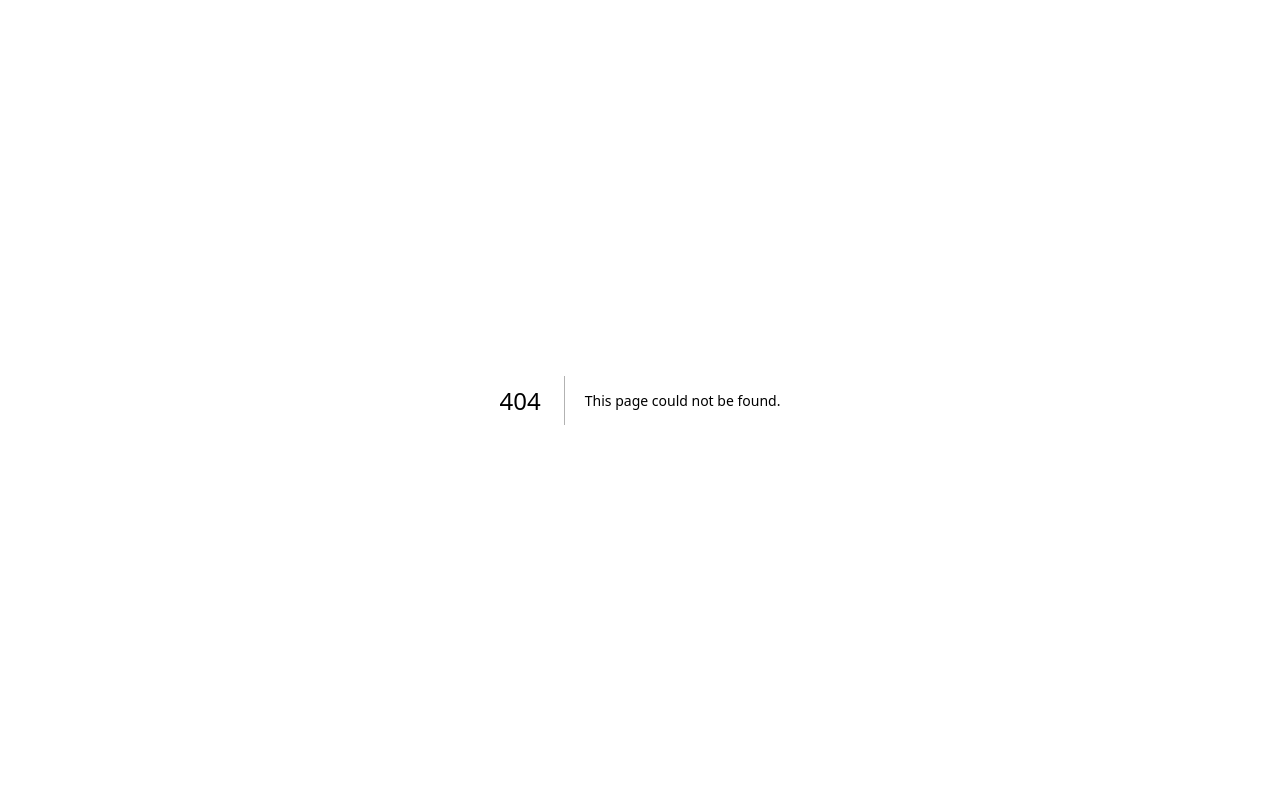
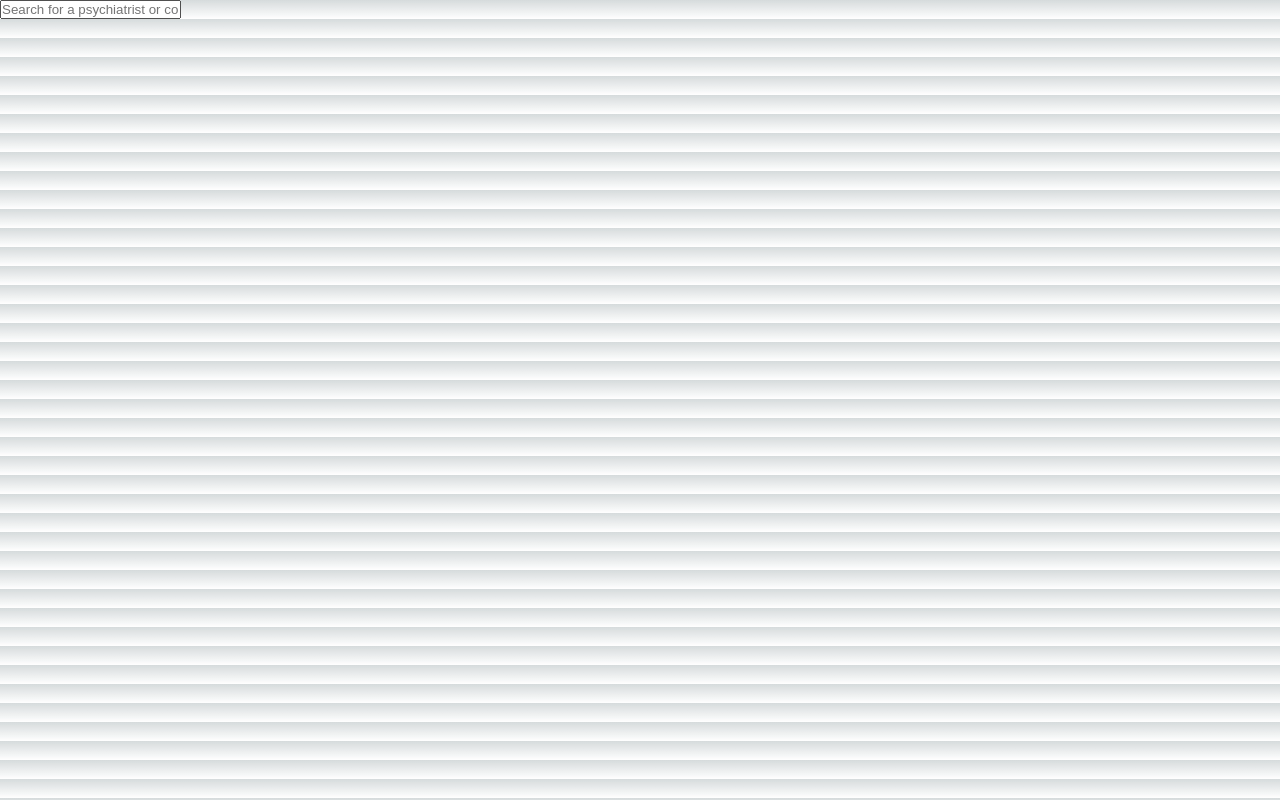
Before and after one commit to cornellh4i/okb-hope, a Next.js app in the folder frontend/: page /pyschiatrists/1 in a window 1280 px wide. Before the commit this address had no page. Built offline with nearby package versions, Linux system fonts and the light colour scheme.

Commit message:
added search bar and search results page

```diff
--- /dev/null
+++ b/frontend/src/components/PsychiatristList.tsx
@@ -0,0 +1,25 @@
+// components/PsychiatristList.tsx
+import React from 'react';
+
+interface Psychiatrist {
+  id: number;
+  // Add other relevant properties for a psychiatrist
+}
+
+interface PsychiatristListProps {
+  results: Psychiatrist[];
+}
+
+const PsychiatristList: React.FC<PsychiatristListProps> = ({ results }) => {
+  return (
+    <div className="psychiatrist-list">
+      {results.map((psychiatrist) => (
+        <div key={psychiatrist.id} className="psychiatrist">
+          {/* Display the psychiatrist's information here */}
+        </div>
+      ))}
+    </div>
+  );
+};
+
+export default PsychiatristList;
--- a/frontend/components/SearchBar.tsx
+++ b/frontend/src/components/SearchBar.tsx
@@ -1,10 +1,14 @@
-// components/SearchBar.js
-import React, { useState } from 'react';
+// components/SearchBar.tsx
+import React, { useState, ChangeEvent } from 'react';
 
-const SearchBar = ({ onSearch }) => {
+interface SearchBarProps {
+  onSearch: (searchTerm: string) => void;
+}
+
+const SearchBar: React.FC<SearchBarProps> = ({ onSearch }) => {
   const [searchTerm, setSearchTerm] = useState('');
 
-  const handleChange = (event) => {
+  const handleChange = (event: ChangeEvent<HTMLInputElement>) => {
     setSearchTerm(event.target.value);
     onSearch(event.target.value);
   };
--- /dev/null
+++ b/frontend/src/pages/pyschiatrists/[query].tsx
@@ -0,0 +1,45 @@
+// pages/psychiatrists/[query].tsx
+import React, { useState, useMemo } from 'react';
+import { useRouter } from 'next/router';
+import Fuse from 'fuse.js';
+import SearchBar from '../../components/SearchBar';
+import PsychiatristList from '../../components/PsychiatristList';
+
+interface Psychiatrist {
+  id: number;
+  // Add other relevant properties for a psychiatrist
+}
+
+const psychiatrists: Psychiatrist[] = [
+  // Your list of psychiatrists/counselors
+];
+
+const fuseOptions = {
+  keys: ['name', 'specialty', 'location'], // Add any other relevant fields
+  threshold: 0.3,
+};
+
+const PsychiatristsPage: React.FC = () => {
+  const router = useRouter();
+  const { query } = router.query;
+  const [searchTerm, setSearchTerm] = useState<string>(query as string || '');
+  const fuse = useMemo(() => new Fuse(psychiatrists, fuseOptions), []);
+
+  const handleSearch = (newSearchTerm: string) => {
+    setSearchTerm(newSearchTerm);
+    router.push(`/psychiatrists/${newSearchTerm}`, undefined, { shallow: true });
+  };
+
+  const searchResults = searchTerm
+    ? fuse.search(searchTerm).map(({ item }) => item)
+    : psychiatrists;
+
+  return (
+    <div>
+      <SearchBar onSearch={handleSearch} />
+      <PsychiatristList results={searchResults} />
+    </div>
+  );
+};
+
+export default PsychiatristsPage;
```
